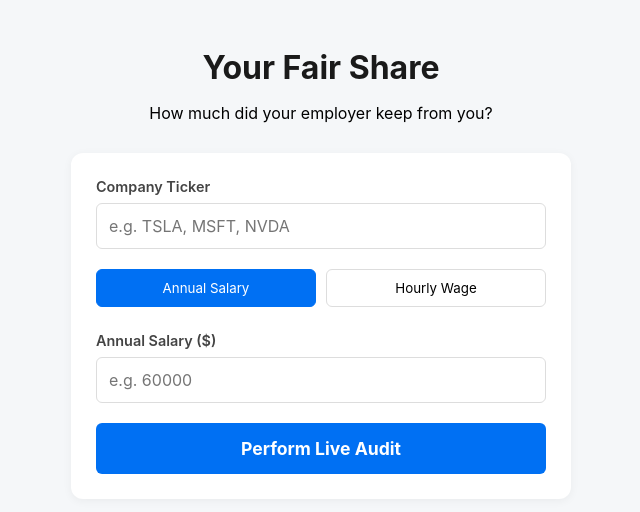
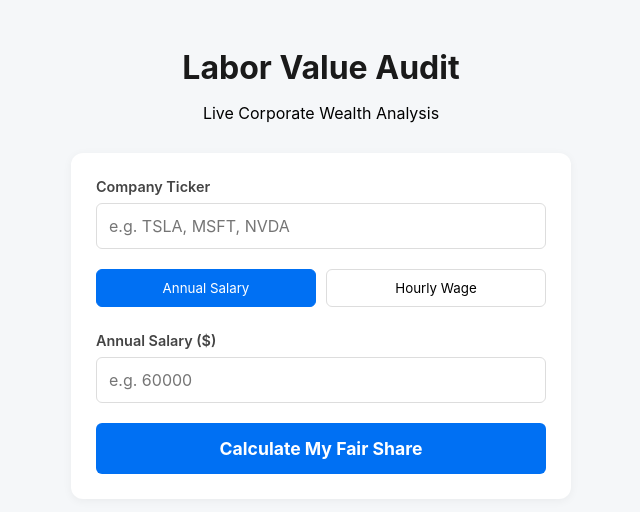
Before and after one commit to willschachterle-ship-it/fair-share-calc, a plain HTML site: page index.html in a window 1280 px wide. Shown: the whole page, without its empty margins (319-959 px from the left). Drawn offline with Linux system fonts and the light colour scheme.

Commit message:
Update index.html 4

```diff
--- a/index.html
+++ b/index.html
@@ -3,14 +3,14 @@
 <head>
     <meta charset="UTF-8">
     <meta name="viewport" content="width=device-width, initial-scale=1.0">
-    <title>Your Fair Share</title>
+    <title>2026 Labor Value Audit</title>
     <link rel="stylesheet" href="style.css">
 </head>
 <body>
     <div class="container">
         <header>
-            <h1>Your Fair Share</h1>
-            <p>How much did your employer keep from you?</p>
+            <h1>Labor Value Audit</h1>
+            <p>Live Corporate Wealth Analysis</p>
         </header>
 
         <div class="card">
@@ -48,7 +48,7 @@
                 </div>
             </div>
 
-            <button id="calculateBtn">Perform Live Audit</button>
+            <button id="calculateBtn">Calculate My Fair Share</button>
             <p id="loadingMsg" class="hidden" style="text-align:center; font-size:0.8em; color:#666; margin-top:10px;">Querying SEC Filings...</p>
         </div>
 
```
